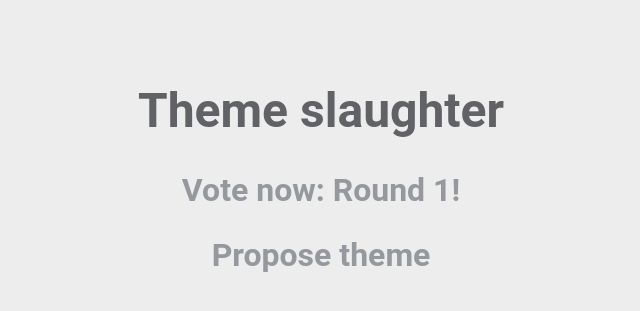
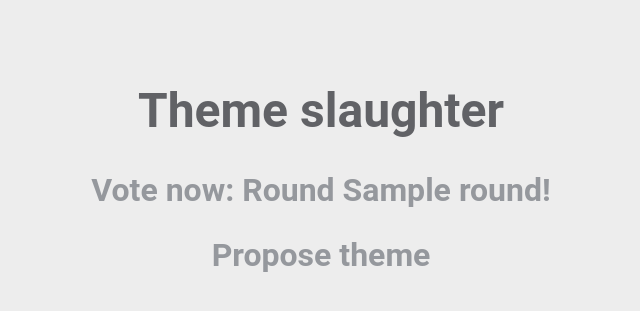
Before and after one commit to gpascualg/ThemeSlaughter, a Flask app: template app/templates/index.html in a window 1280 px wide. Shown: the top 311 px of the page, without its empty margins (319-959 px from the left). Run offline with Flask 2, Linux system fonts and the light colour scheme; the template is opened without the code that fills it: most values are stand-ins (such as "Sample title", 1, 10 or a date in 2020); some libraries are stand-ins or nearby versions.

Commit message:
Dynamically show round

```diff
--- a/app/src/index.py
+++ b/app/src/index.py
@@ -1,11 +1,11 @@
 from flask import render_template, request, jsonify, abort
 from flask.views import MethodView
 
-from .context import build_context
+from .context import build_context, get_config
 from .database import Database
 from .authentication import force_login
 
 
 class Index(MethodView):
     def get(self):
-        return render_template('index.html', **build_context())
+        return render_template('index.html', **build_context({"round": get_config("voting_round")}))
--- a/app/templates/index.html
+++ b/app/templates/index.html
@@ -4,7 +4,7 @@
 
 <div class="wrapper stage">
     <h1>Theme slaughter</h1>
-    <h2><a href="vote" target="_blank">Vote now: Round 1!</a></h2>
+    <h2><a href="vote" target="_blank">Vote now: Round {{ round }}!</a></h2>
     <h2><a href="propose" target="_blank">Propose theme</a></h2>
 </div>
 
--- a/app/templates/vote.html
+++ b/app/templates/vote.html
@@ -13,9 +13,7 @@
 <div class="wrapper stage">
     <h1>Theme slaughter</h1>
 
-    {% if voting.round == 1 %}
-    <h2><a href="https://www.youtube.com/watch?v=hpFDquNUzL4&t=46s" target="_blank">Round 1, Fight!<br >&lt;Read in Street Fighter's voice&gt;</a></h2>
-    {% endif %}
+    <h2><a href="https://www.youtube.com/watch?v=hpFDquNUzL4&t=46s" target="_blank">Round {{ voting.round }}, Fight!<br >&lt;Read in Street Fighter's voice&gt;</a></h2>
 
     <p>Touch name to expand if not completely visible</p>
 
```
